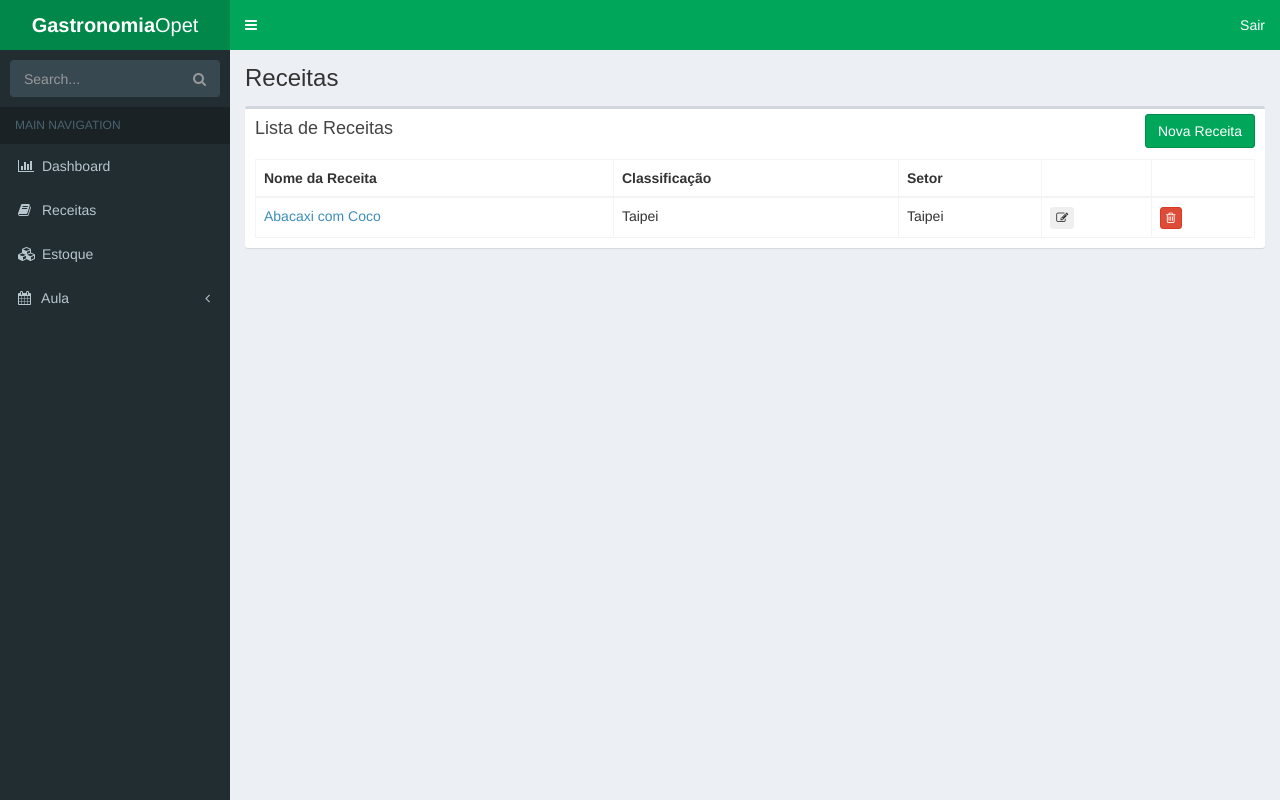
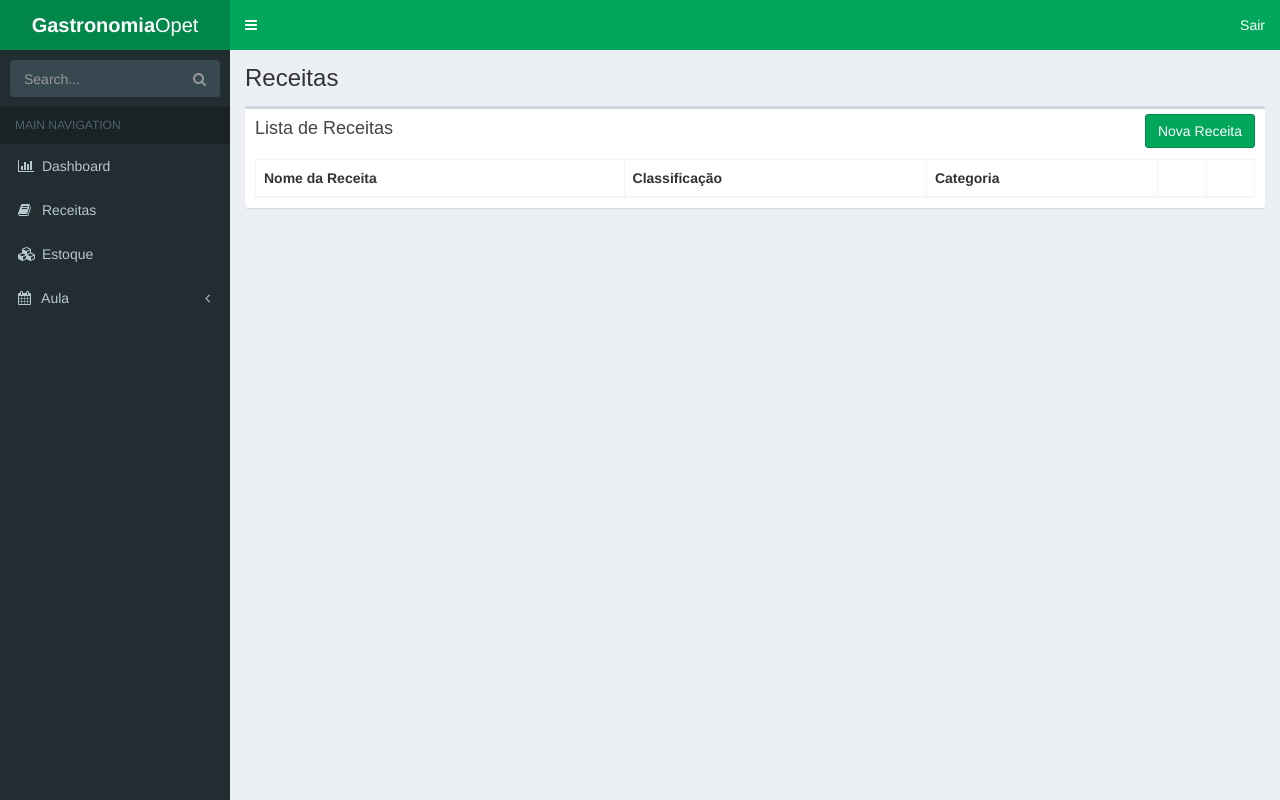
Before and after one commit to Fabrica-Backup/GastronomiaIntegrado2.0, a Django app: page /receitas in a window 1280 px wide. Run offline with Django 3.2, Linux system fonts and the light colour scheme; lists and menus that the app fills with data are empty; some libraries are stand-ins or nearby versions; some web fonts are replaced.

Commit message:
Commit 19/10

```diff
--- a/main_app_receitas/static/js/extra/nova-receita/ajaxReceitas.js
+++ b/main_app_receitas/static/js/extra/nova-receita/ajaxReceitas.js
@@ -10,11 +10,24 @@ $(document).ready(
             }
         }).done(function (data) {
             $.each(data, function (indexInArray, valueOfElement) {
-                var row = $("<tr />")
+                var row = $("<tr />");
+                var buttonEdit = '<td><button type="button" class="btn btn-md" data-toggle="modal" data-target="#editReceita"><i class="fa fa-edit"></i></button></td>';
+                var buttonDelete = '<td><button type="button" id="buttonDelelar" class="btn btn-danger btn-md" data-toggle="modal" data-target="#deletarIngrediente"><i class="fa fa-trash-o"></i></button></td>';
+                var buttonView = '<td><button type="button" class="btn btn-default btn-md" data-toggle="modal" data-target="#visualizar"><i class="fa fa-eye" aria-hidden="true"></i></span> Visualizar Receita </button></td>';
+
                 $("#tableReceitas").append(row); //this will append tr element to table... keep its reference for a while since we will add cels into it
                 row.append($("<td>" + valueOfElement.nome_receita + "</td>"));
                 row.append($("<td>" + valueOfElement.classificacao + "</td>"));
-                row.append($("<td>" + valueOfElement.setor + "</td>"));
+                row.append($("<td>" + valueOfElement.categoria + "</td>"));
+                row.append(buttonEdit);
+                row.append(buttonDelete);
+                row.append(buttonView);
             });
         });
     });
+
+    $(deletarIngrediente).click(function (e) {
+        e.preventDefault();
+
+
+    });
--- a/main_app_receitas/templates/main_app_receitas/receitas.html
+++ b/main_app_receitas/templates/main_app_receitas/receitas.html
@@ -122,7 +122,7 @@
                             <!-- SUBMENU ADD -->
                             <div class="pull-right box-tools">
                                 <!-- BOTAO ADICIONAR RECEITA -->
-                                <a href="nova-receita.html"><button type="submit" class="btn btn-success">Nova Receita</button></a>
+                                <a href="{% static 'nova-receita.html' %}"><button type="submit" class="btn btn-success">Nova Receita</button></a>
                             </div>
                         </div>
 
@@ -132,20 +132,21 @@
                                     <tr>
                                         <th>Nome da Receita</th>
                                         <th>Classificação</th>
-                                        <th>Setor</th>
+                                        <th>Categoria</th>
                                         <th></th>
                                         <th></th>
                                     </tr>
                                 </thead>
                                 <tbody>
-                                    <tr>
+                                    <!-- <tr>
                                         <td><a href="receita-detalhes.html">Abacaxi com Coco</a></td>
                                         <td>Taipei</td>
                                         <td>Taipei</td>
 
                                         <td><button type="button" class="btn btn-xs" data-toggle="modal" data-target="#editReceita"><i class="fa fa-edit"></i></button></td>
                                         <td><button type="button" class="btn btn-danger btn-xs" data-toggle="modal" data-target="#deletarIngrediente"><i class="fa fa-trash-o"></i></button></td>
-                                    </tr>
+                                        <td><button type="button" class="btn btn-default btn-xs"><i class="fa fa-eye" aria-hidden="true"></i></span> Visualizar Receita </button></td>
+                                    </tr> -->
                                 </tbody>
                             </table>
                         </div>
```
